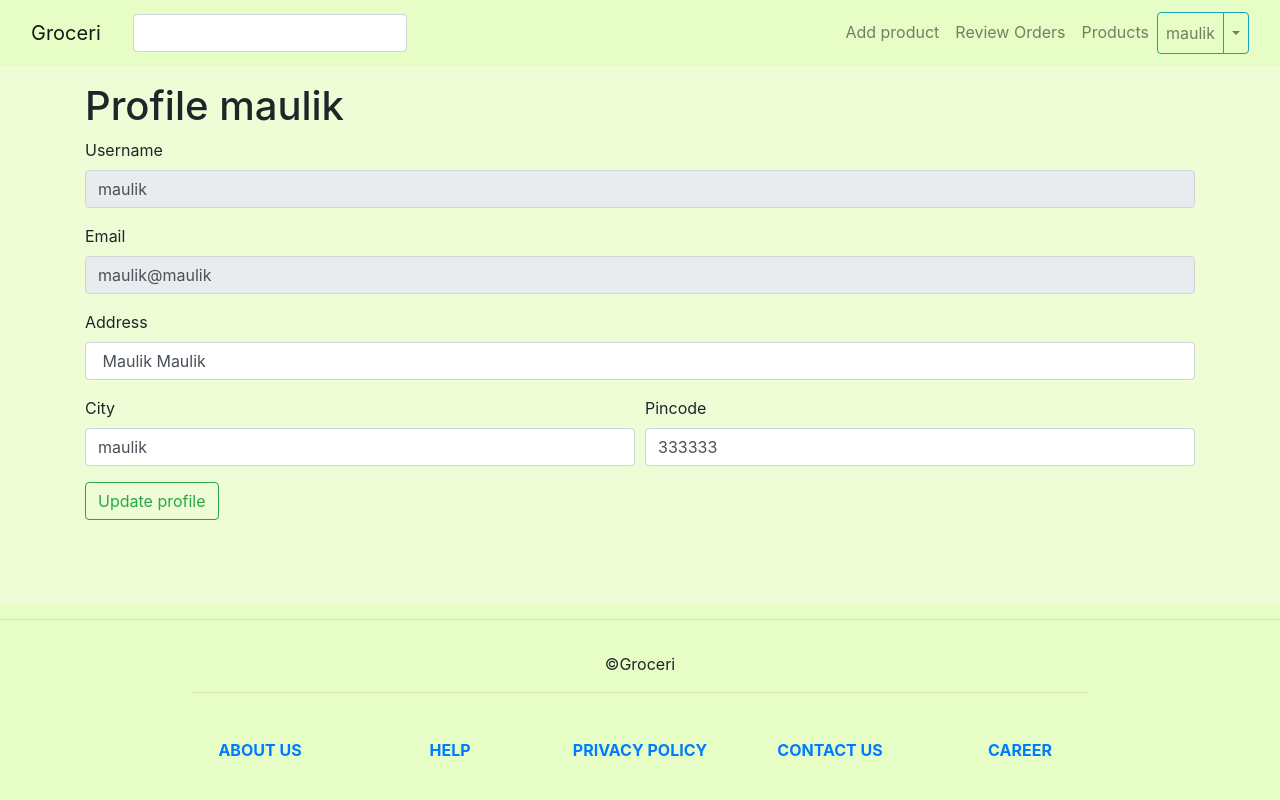
After one commit to maulikchevli/ITA, a Flask app: page /profile/change in a window 1280 px wide. The commit adds this page. Run offline with Flask 2, Linux system fonts and the light colour scheme; a user stored in the database is signed in; data comes from the database, SQL or seed files in the repository; both versions use the stored data as it was after the commit; some libraries are stand-ins or nearby versions.

Commit message:
Add change profil,  modify flash msg color,project

```diff
--- a/project/app.py
+++ b/project/app.py
@@ -64,7 +64,7 @@ def product_by_pid(pid):
 
 	return render_template('products.html', products=products)
 
-@app.route('/product/<p_type>')
+@app.route('/product/type/<p_type>')
 def product_type(p_type):
 	con = sql.connect('groceri.db')
 	con.row_factory = dict_factory
@@ -311,7 +311,7 @@ def register():
 				cur.execute("SELECT * from user_info where username=? OR email=?",(username,email))
 				users = cur.fetchall()
 				if users:
-					print("already!")
+					session["flashErr"] = "Username already exists"
 					registered = False
 					alreadyUser = True
 				else:
@@ -400,6 +400,8 @@ def link_product():
 	return redirect(url_for('get_products'))
 
 @app.route('/admin/review_order', methods=["GET","POST"])
+@login_required
+@admin_required
 def review_order():
 	con = sql.connect('groceri.db')
 	con.row_factory = dict_factory
@@ -418,6 +420,8 @@ def review_order():
 	return render_template('review_order.html', orders=orders)
 
 @app.route('/admin/accept_order', methods=["GET","POST"])
+@login_required
+@admin_required
 def accept_order():
 	o_id = request.form['o_id']
 
@@ -432,5 +436,38 @@ def accept_order():
 	con.close()
 	return redirect(url_for('review_order'))
 
+@app.route('/profile/change', methods=["GET", "POST"])
+@login_required
+def change_profile():
+	if request.method == "GET":
+		username = session["username"]
+
+		con = sql.connect('groceri.db')
+		con.row_factory = dict_factory
+		cur = con.cursor()
+
+		profile = con.execute('select * from user_info where username=?',(username,)).fetchone()
+
+		con.close()
+		return render_template('profile.html', profile=profile)
+
+	elif request.method == "POST":
+		address = request.form['address']
+		city = request.form['city']
+		pincode = request.form['pincode']
+		username = session["username"]
+
+		con = sql.connect('groceri.db')
+		con.row_factory = dict_factory
+		cur = con.cursor()
+
+		con.execute('update user_info set address=?,city=?,pincode=? where username=?',(address, city, pincode, username))
+		con.commit()
+		con.close()
+
+		session["flashMsg"] = "Your profile updated successfully"
+		return redirect(url_for('change_profile'))
+
+
 if __name__ == "__main__":
 	app.run( debug=True)
--- a/project/templates/mainHeader.html
+++ b/project/templates/mainHeader.html
@@ -42,6 +42,7 @@
 					<a class="dropdown-item" href="{{ url_for('show_order_history') }}">Order History</a>
 
 					<div class="dropdown-divider"></div>
+					<a class="dropdown-item" href="{{ url_for('change_profile') }}">Profile</a>
 					<a class="dropdown-item" href="{{ url_for('logout') }}">Log Out</a>
 				</div>
 
@@ -60,7 +61,7 @@
 
 <div class="flash-message">
 	{% if session.flashMsg %}
-	<div class="alert alert-warning alert-dismissible fade show" role="alert">
+	<div class="alert alert-primary alert-dismissible fade show" role="alert">
 		{{ session.pop('flashMsg',None) }}
 		<button type="button" class="close" data-dismiss="alert" aria-label="Close">
 			<span aria-hidden="true">&times;</span>
@@ -70,7 +71,7 @@
 
 	{% if session.flashErr %}
 	<!!-- TODO change colors -->
-	<div class="alert alert-primary alert-dismissible fade show" role="alert">
+	<div class="alert alert-danger alert-dismissible fade show" role="alert">
 		{{ session.pop('flashErr',None) }}
 		<button type="button" class="close" data-dismiss="alert" aria-label="Close">
 			<span aria-hidden="true">&times;</span>
--- /dev/null
+++ b/project/templates/profile.html
@@ -0,0 +1,48 @@
+{% extends "base.html" %}
+
+{% block title %}Profile{% endblock %}
+
+{% block css %}{% endblock %}
+
+{% block header %}
+{% endblock %}
+
+{% block main %}
+	<h1>Profile {{ profile["username"] }}</h1>
+	<form method="post" action="{{ url_for('change_profile') }}">
+		<div class="form-group">
+			<label for="username">Username</label>
+            <input type="text" class="form-control" id="username" name="username" placeholder="Unique username ( max 20 characters )" disabled
+                value="{{ profile['username'] }}">
+		</div>
+
+		<div class="form-group">
+			<label for="email">Email</label>
+            <input type="email" class="form-control" id="email" name="email" placeholder="Email for verification and updates" disabled
+                value="{{ profile['email'] }}">
+		</div>
+
+		<div class="form-group">
+			<label for="address">Address</label>
+            <input type="text" class="form-control" id="address" name="address" placeholder="Delivery Address" required
+                value=" {{ profile['address'] }}">
+		</div>
+
+		<div class="form-row">
+			<div class="form-group col-md-6">
+				<label>City</label>
+				<input class="form-control" name="city" placeholder="City" required value="{{ profile['city'] }}">
+			</div>
+
+			<div class="form-group col-md-6">
+				<label for="pincode">Pincode</label>
+				<input type="number" class="form-control" name="pincode" placeholder="Pincode" required value="{{ profile['pincode'] }}">
+			</div>
+		</div>
+
+		<button type="submit" class="btn btn-outline-success">Update profile</button>
+	</form>
+{% endblock %}
+
+{% block footer %}
+{% endblock %}
--- a/project/templates/register.html
+++ b/project/templates/register.html
@@ -1,6 +1,6 @@
 {% extends "base.html" %}
 
-{% block title %}Login{% endblock %}
+{% block title %}Register{% endblock %}
 
 {% block css %}{% endblock %}
 
```
Also changed, not shown: project/groceri.db.
